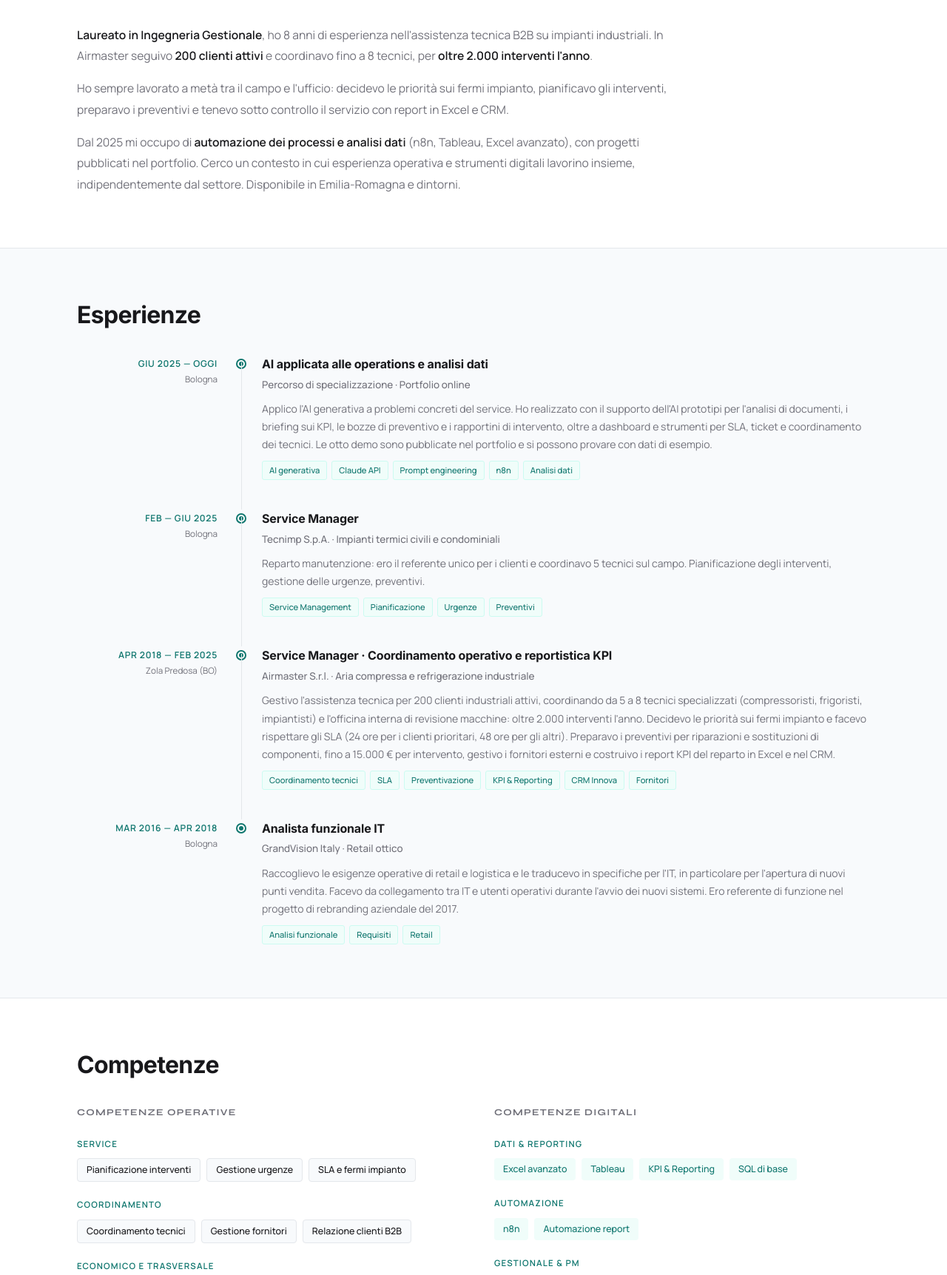
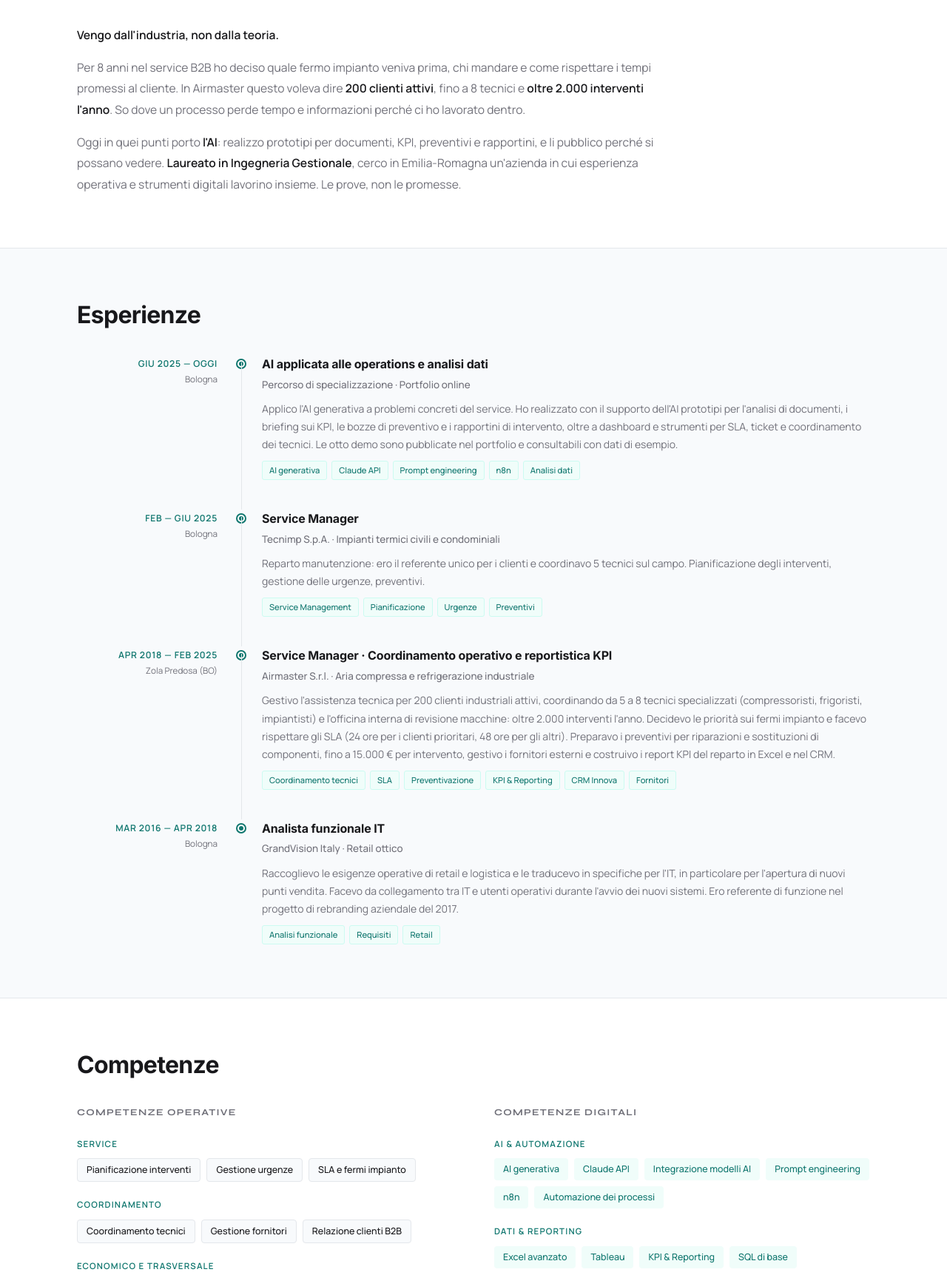
Before and after one commit to alessandrodardi-1982/sito-2026-test, a plain HTML site: page cv.html in a window 1280 px wide. Shown: the part 646-2370 px from the top of the page at 74% size. Drawn offline with Linux system fonts and the light colour scheme.

Commit message:
CV web: testi allineati al nuovo PDF (bio, sottotitolo, competenze AI)
Co-Authored-By: Claude Sonnet 5.5 <noreply@anthropic.com>

```diff
--- a/cv.html
+++ b/cv.html
@@ -561,7 +561,7 @@
       <div>
         <div class="eyebrow fade-up">Curriculum Vitae · 2026 · <span class="disponibile-pulse">Disponibile al lavoro</span></div>
         <h1 class="hero-name fade-up">Alessandro Dardi</h1>
-        <p class="hero-subtitle fade-up">Service Manager · Operations e digitalizzazione dei processi</p>
+        <p class="hero-subtitle fade-up">Service Manager · Operations &amp; AI</p>
         <div class="hero-badges fade-up">
           <span class="badge">8 anni nel service B2B</span>
           <span class="badge">200 clienti · 2.000+ interventi l'anno</span>
@@ -600,9 +600,9 @@
   <div class="inner">
     <h2 class="s-title fade-up">Profilo</h2>
     <div class="profilo-text">
-      <p class="fade-up"><strong>Laureato in Ingegneria Gestionale</strong>, ho 8 anni di esperienza nell'assistenza tecnica B2B su impianti industriali. In Airmaster seguivo <strong>200 clienti attivi</strong> e coordinavo fino a 8 tecnici, per <strong>oltre 2.000 interventi l'anno</strong>.</p>
-      <p class="fade-up">Ho sempre lavorato a metà tra il campo e l'ufficio: decidevo le priorità sui fermi impianto, pianificavo gli interventi, preparavo i preventivi e tenevo sotto controllo il servizio con report in Excel e CRM.</p>
-      <p class="fade-up">Dal 2025 mi occupo di <strong>automazione dei processi e analisi dati</strong> (n8n, Tableau, Excel avanzato), con progetti pubblicati nel portfolio. Cerco un contesto in cui esperienza operativa e strumenti digitali lavorino insieme, indipendentemente dal settore. Disponibile in Emilia-Romagna e dintorni.</p>
+      <p class="fade-up"><strong>Vengo dall'industria, non dalla teoria.</strong></p>
+      <p class="fade-up">Per 8 anni nel service B2B ho deciso quale fermo impianto veniva prima, chi mandare e come rispettare i tempi promessi al cliente. In Airmaster questo voleva dire <strong>200 clienti attivi</strong>, fino a 8 tecnici e <strong>oltre 2.000 interventi l'anno</strong>. So dove un processo perde tempo e informazioni perché ci ho lavorato dentro.</p>
+      <p class="fade-up">Oggi in quei punti porto <strong>l'AI</strong>: realizzo prototipi per documenti, KPI, preventivi e rapportini, e li pubblico perché si possano vedere. <strong>Laureato in Ingegneria Gestionale</strong>, cerco in Emilia-Romagna un'azienda in cui esperienza operativa e strumenti digitali lavorino insieme. Le prove, non le promesse.</p>
     </div>
   </div>
 </section>
@@ -621,7 +621,7 @@
         <div class="tl-right">
           <div class="tl-role">AI applicata alle operations e analisi dati</div>
           <div class="tl-company">Percorso di specializzazione · Portfolio online</div>
-          <p class="tl-desc">Applico l'AI generativa a problemi concreti del service. Ho realizzato con il supporto dell'AI prototipi per l'analisi di documenti, i briefing sui KPI, le bozze di preventivo e i rapportini di intervento, oltre a dashboard e strumenti per SLA, ticket e coordinamento dei tecnici. Le otto demo sono pubblicate nel portfolio e si possono provare con dati di esempio.</p>
+          <p class="tl-desc">Applico l'AI generativa a problemi concreti del service. Ho realizzato con il supporto dell'AI prototipi per l'analisi di documenti, i briefing sui KPI, le bozze di preventivo e i rapportini di intervento, oltre a dashboard e strumenti per SLA, ticket e coordinamento dei tecnici. Le otto demo sono pubblicate nel portfolio e consultabili con dati di esempio.</p>
           <div class="tl-tags">
             <span class="tl-tag">AI generativa</span>
             <span class="tl-tag">Claude API</span>
@@ -729,19 +729,23 @@
       <div class="fade-up">
         <div class="skill-block-title">Competenze digitali</div>
         <div class="skill-group">
+          <div class="skill-group-label">AI &amp; Automazione</div>
+          <div class="tags">
+            <span class="tag">AI generativa</span>
+            <span class="tag">Claude API</span>
+            <span class="tag">Integrazione modelli AI</span>
+            <span class="tag">Prompt engineering</span>
+            <span class="tag">n8n</span>
+            <span class="tag">Automazione dei processi</span>
+          </div>
+        </div>
+        <div class="skill-group">
           <div class="skill-group-label">Dati &amp; Reporting</div>
           <div class="tags">
             <span class="tag">Excel avanzato</span>
             <span class="tag">Tableau</span>
             <span class="tag">KPI &amp; Reporting</span>
             <span class="tag">SQL di base</span>
-          </div>
-        </div>
-        <div class="skill-group">
-          <div class="skill-group-label">Automazione</div>
-          <div class="tags">
-            <span class="tag">n8n</span>
-            <span class="tag">Automazione report</span>
           </div>
         </div>
         <div class="skill-group">
```
